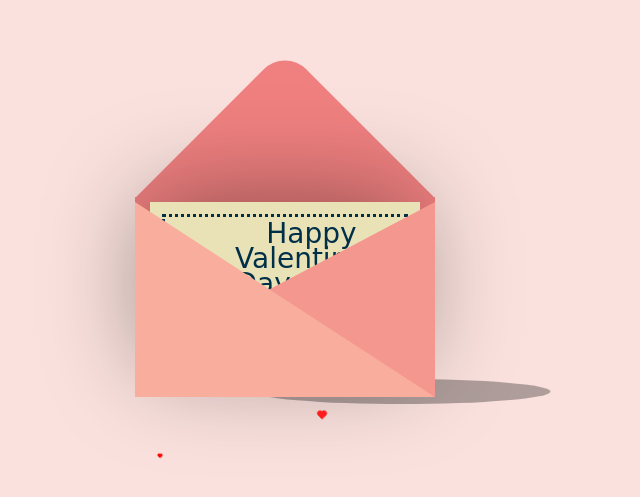
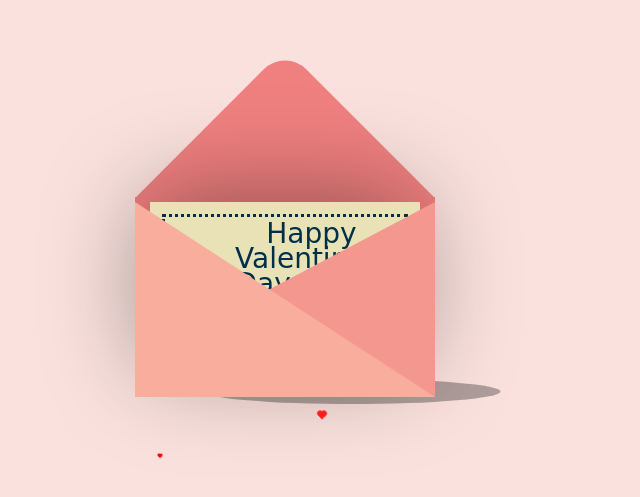
Before and after one commit to navaneedh/vale, a plain HTML site: page index.html in a window 1280 px wide. Shown: the part 141-638 px from the top of the page, without its empty margins (355-995 px from the left). Drawn offline with nearby package versions, Linux system fonts and the light colour scheme.

Commit message:
Update styles.css
left:542px

```diff
--- a/styles.css
+++ b/styles.css
@@ -130,7 +130,7 @@ body {
   border-radius: 50%;
   background-color: rgba(0, 0, 0, 0.3);
   top: 520px; /* Adjusted to place shadow below the envelope */
-  left: 592px;
+  left: 542px;
   animation: scale 3s linear infinite;
   z-index: -1;
 }
```
